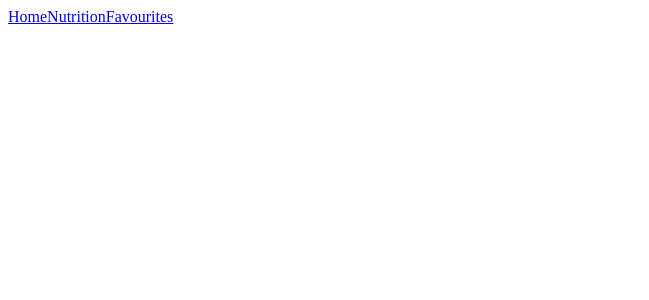
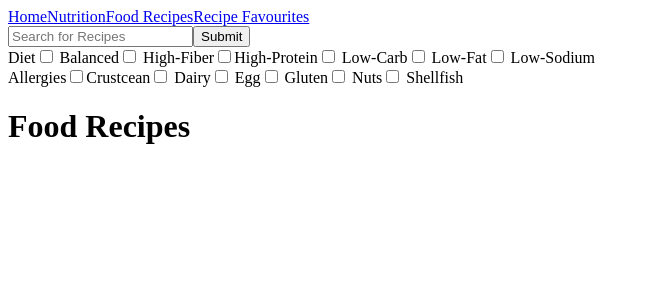
Before and after one commit to Potato-Bacon/foodrecipes, a React (Vite) app: page /foodrecipes in a window 1280 px wide. Shown: the top 300 px of the page, without its empty margins (0-649 px from the left). Built offline with nearby package versions, Linux system fonts and the light colour scheme.

Commit message:
fixed logic of search input

```diff
--- a/src/App.jsx
+++ b/src/App.jsx
@@ -16,19 +16,15 @@ function App() {
       <BrowserRouter>
         <Navbar />
         <Routes>
-          <Route path="/" element={<Homepage />}>
-            <Route index element={<Input setRecipes={setRecipes} />} />
-            <Route
-              path="/foodrecipes"
-              element={<FoodRecipes recipes={recipes} />}
-            />
+          <Route path="/" element={<Homepage />} />
+          {/* <Route index element={<Input setRecipes={setRecipes} />} /> */}
+          <Route path="/foodrecipes" element={<FoodRecipes />} />
           <Route
             path="/foodrecipes:recipe"
             element={<FoodRecipeDetails recipes={recipes} />}
           />
           <Route path="/nutrition" element={<Nutrition />} />
           <Route path="/recipefavourites" element={<RecipeFavourites />} />
-          </Route>
           <Route path="*" element={<h1>Error 404 Page Not Found</h1>} />
         </Routes>
       </BrowserRouter>
--- a/src/components/Input.jsx
+++ b/src/components/Input.jsx
@@ -1,5 +1,5 @@
-import { useState } from "react";
-import { useNavigate } from "react-router";
+import { useEffect, useState } from "react";
+import { Outlet, useNavigate } from "react-router";
 
 function Input({ setRecipes }) {
   const [input, setInput] = useState();
@@ -21,16 +21,18 @@ function Input({ setRecipes }) {
     crustceanfree: false,
   });
 
-  const [url, setURL] = useState(
-    "https://api.edamam.com/api/recipes/v2?type=public&q=&app_id=8c6f73b2&app_key=e6c45a5c0a0260c97c75738229f02eaf"
-  );
+  const [filterUrl, setFilterUrl] = useState("");
   const navigate = useNavigate();
 
   const handleInput = (event) => {
     setInput(event.target.value);
   };
   const handleSubmit = () => {
-    setURL(url.replace("&q=", `&q=${input}`));
+    let url = `https://api.edamam.com/api/recipes/v2?type=public&q=${input}&app_id=8c6f73b2&app_key=e6c45a5c0a0260c97c75738229f02eaf`;
+    url = url + filterUrl;
+    console.log(url, "updated");
+
+    // setFilterUrl(filterUrl.replace("&q=", `&q=${input}`));
     // dietState.balanced
     //   ? setURL(url + "&diet=balanced")
     //   : setURL(url.replace("&diet=balanced", ""));
@@ -70,112 +72,106 @@ function Input({ setRecipes }) {
     fetch(url)
       .then((response) => response.json())
       .then((data) => setRecipes(data));
-    navigate("/foodrecipes");
   };
-
-  //   useEffect(() => {
-  //     fetch(
-  //       "https://api.edamam.com/api/recipes/v2?type=public&q=chicken&app_id=8c6f73b2&app_key=e6c45a5c0a0260c97c75738229f02eaf"
-  //     )
-  //       .then((response) => response.json())
-  //       .then((data) => setResults(data));
-  //   }, []);
 
   const handleBalanced = (event) => {
     const o = { ...dietState, balanced: event.target.checked };
     setDietState(o);
 
     o.balanced
-      ? setURL(url + "&diet=balanced")
-      : setURL(url.replace("&diet=balanced", ""));
+      ? setFilterUrl(filterUrl + "&diet=balanced")
+      : setFilterUrl(filterUrl.replace("&diet=balanced", ""));
   };
 
   const handleHighFiber = (event) => {
     const o = { ...dietState, highfiber: event.target.checked };
     setDietState(o);
     o.highfiber
-      ? setURL(url + "&diet=high-fiber")
-      : setURL(url.replace("&diet=high-fiber", ""));
+      ? setFilterUrl(filterUrl + "&diet=high-fiber")
+      : setFilterUrl(filterUrl.replace("&diet=high-fiber", ""));
   };
   const handleHighProtein = (event) => {
     const o = { ...dietState, highprotein: event.target.checked };
     setDietState(o);
     o.highprotein
-      ? setURL(url + "&diet=high-protein")
-      : setURL(url.replace("&diet=high-protein", ""));
+      ? setFilterUrl(filterUrl + "&diet=high-protein")
+      : setFilterUrl(filterUrl.replace("&diet=high-protein", ""));
   };
 
   const handleLowCarb = (event) => {
     const o = { ...dietState, lowcarb: event.target.checked };
     setDietState(o);
     o.lowcarb
-      ? setURL(url + "&diet=low-carb")
-      : setURL(url.replace("&diet=low-carb", ""));
+      ? setFilterUrl(filterUrl + "&diet=low-carb")
+      : setFilterUrl(filterUrl.replace("&diet=low-carb", ""));
   };
 
   const handleLowFat = (event) => {
     const o = { ...dietState, lowfat: event.target.checked };
     setDietState(o);
     o.lowfat
-      ? setURL(url + "&diet=low-fat")
-      : setURL(url.replace("&diet=low-fat", ""));
+      ? setFilterUrl(filterUrl + "&diet=low-fat")
+      : setFilterUrl(filterUrl.replace("&diet=low-fat", ""));
   };
 
   const handleLowSodium = (event) => {
     const o = { ...dietState, lowsodium: event.target.checked };
     setDietState(o);
     o.lowsodium
-      ? setURL(url + "&diet=low-sodium")
-      : setURL(url.replace("&diet=low-sodium", ""));
+      ? setFilterUrl(filterUrl + "&diet=low-sodium")
+      : setFilterUrl(filterUrl.replace("&diet=low-sodium", ""));
   };
   const handleCrustcean = (event) => {
     const o = { ...allergyState, crustceanfree: event.target.checked };
     setAllergyState(o);
     o.crustceanfree
-      ? setURL(url + "&health=crustacean-free")
-      : setURL(url.replace("&health=crustacean-free", ""));
+      ? setFilterUrl(filterUrl + "&health=crustacean-free")
+      : setFilterUrl(filterUrl.replace("&health=crustacean-free", ""));
   };
 
   const handleDairy = (event) => {
     const o = { ...allergyState, dairyfree: event.target.checked };
     setAllergyState(o);
     o.dairyfree
-      ? setURL(url + "&health=dairy-free")
-      : setURL(url.replace("&health=dairy-free", ""));
+      ? setFilterUrl(filterUrl + "&health=dairy-free")
+      : setFilterUrl(filterUrl.replace("&health=dairy-free", ""));
   };
   const handleEgg = (event) => {
     const o = { ...allergyState, eggfree: event.target.checked };
     setAllergyState(o);
     o.eggfree
-      ? setURL(url + "&health=egg-free")
-      : setURL(url.replace("&health=egg-free", ""));
+      ? setFilterUrl(filterUrl + "&health=egg-free")
+      : setFilterUrl(filterUrl.replace("&health=egg-free", ""));
   };
   const handleGluten = (event) => {
     const o = { ...allergyState, glutenfree: event.target.checked };
     setAllergyState(o);
     o.glutenfree
-      ? setURL(url + "&health=gluten-free")
-      : setURL(url.replace("&health=gluten-free", ""));
+      ? setFilterUrl(filterUrl + "&health=gluten-free")
+      : setFilterUrl(filterUrl.replace("&health=gluten-free", ""));
   };
 
   const handleNuts = (event) => {
     const o = { ...allergyState, nutsfree: event.target.checked };
     setAllergyState(o);
     o.nutsfree
-      ? setURL(url + "&health=peanut-free&health=tree-nut-free")
-      : setURL(url.replace("&health=peanut-free&health=tree-nut-free", ""));
+      ? setFilterUrl(filterUrl + "&health=peanut-free&health=tree-nut-free")
+      : setFilterUrl(
+          filterUrl.replace("&health=peanut-free&health=tree-nut-free", "")
+        );
   };
 
   const handleShellFish = (event) => {
     const o = { ...allergyState, shellfishfree: event.target.checked };
     setAllergyState(o);
     o.shellfishfree
-      ? setURL(url + "&health=shellfish-free")
-      : setURL(url.replace("&health=shellfish-free", ""));
+      ? setFilterUrl(filterUrl + "&health=shellfish-free")
+      : setFilterUrl(filterUrl.replace("&health=shellfish-free", ""));
   };
 
   return (
     <>
+      <Outlet />
       <input
         onChange={handleInput}
         name="title"
--- a/src/components/Navbar.jsx
+++ b/src/components/Navbar.jsx
@@ -6,7 +6,8 @@ function Navbar() {
       <nav>
         <Link to="/">Home</Link>
         <Link to="/nutrition">Nutrition</Link>
-        <Link to="/recipefavourites">Favourites</Link>
+        <Link to="/foodrecipes">Food Recipes</Link>
+        <Link to="/recipefavourites">Recipe Favourites</Link>
       </nav>
     </>
   );
--- a/src/main.jsx
+++ b/src/main.jsx
@@ -3,4 +3,8 @@ import ReactDOM from "react-dom/client";
 import App from "./App";
 import "./index.css";
 
-ReactDOM.createRoot(document.getElementById("root")).render(<App />);
+ReactDOM.createRoot(document.getElementById("root")).render(
+  <React.StrictMode>
+    <App />
+  </React.StrictMode>
+);
--- a/src/pages/FoodRecipes.jsx
+++ b/src/pages/FoodRecipes.jsx
@@ -1,12 +1,28 @@
-function FoodRecipes({ recipes }) {
+import { useState } from "react";
+import Input from "../components/Input";
+
+function FoodRecipes() {
+  const [recipes, setRecipes] = useState([]);
+  const perServing = (a, b) => a / b;
+
   return (
     <>
-      {/* <img src={recipes?.hits?.[0]?.recipe?.image} />
-      {console.log(recipes)} */}
+      <Input setRecipes={setRecipes} />
+      <h1>Food Recipes</h1>
+
+      {console.log(recipes)}
+
       {recipes?.hits?.map((r) => (
         <>
-          <img src={r?.recipe?.image} />
-          <p>{r?.recipe?.label}</p>
+          <img src={r?.recipe?.image} key={r?.recipe?.label} />
+          <p>{r?.recipe?.label} </p>
+
+          <p>
+            {Math.round(perServing(r?.recipe?.calories, r?.recipe?.yield))}
+            kcal per serving
+          </p>
+          <p>{r?.recipe?.yield} servings</p>
+          <p></p>
         </>
       ))}
     </>
--- a/src/pages/Homepage.jsx
+++ b/src/pages/Homepage.jsx
@@ -3,7 +3,7 @@ import { Outlet } from "react-router";
 function Homepage() {
   return (
     <>
-      <Outlet />
+      <h1>Food Recipes</h1>
       {/* <Input setRecipes={setRecipes} />
       <FoodRecipes recipes={recipes} />
       <FoodRecipeDetails recipes={recipes} /> */}
--- a/src/pages/Nutrition.jsx
+++ b/src/pages/Nutrition.jsx
@@ -8,7 +8,7 @@ function Nutrition() {
         placeholder="Insert recipe details"
         type="nutrition"
       ></textarea>
-      <button>Submit</button>
+      <button>Analyze</button>
     </>
   );
 }
```
Lines whose indentation alone changed are shown as unchanged.
